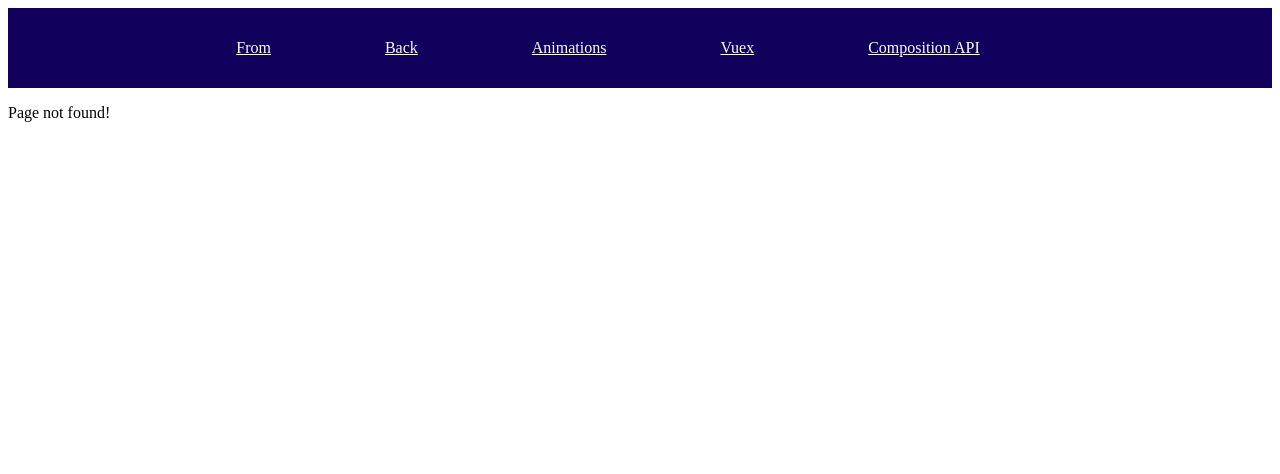
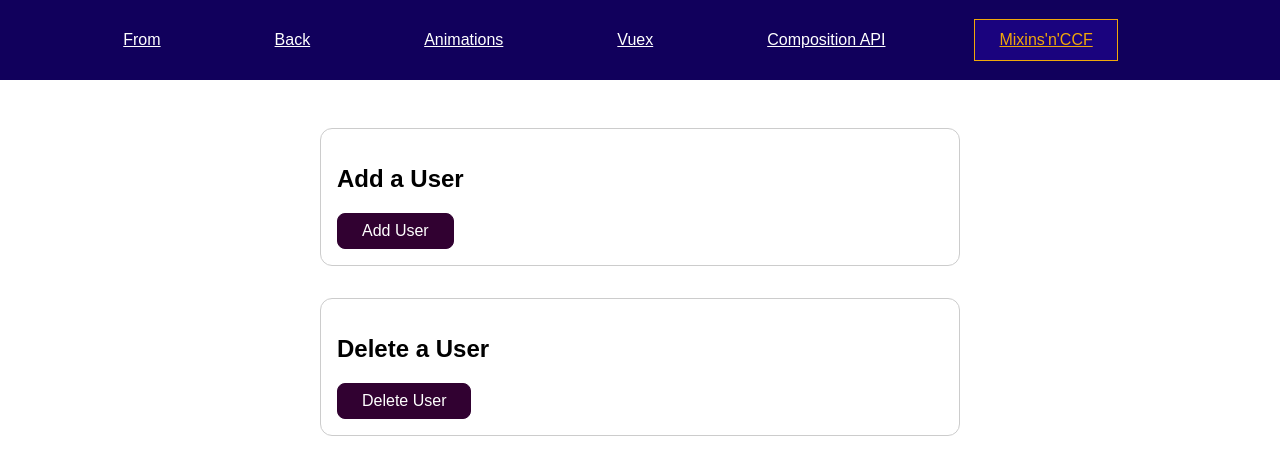
Before and after one commit to abahrisd/vue-mastery, a Vue app: page /mixins in a window 1280 px wide. Before the commit this address had no page. Shown: the top 474 px of the page. Built offline with nearby package versions, Linux system fonts and the light colour scheme.

Commit message:
simple mixin

```diff
--- /dev/null
+++ b/src/components/mixins-ccf/AddUser.vue
@@ -0,0 +1,21 @@
+<template>
+  <user-alert v-if="alertIsVisible" title="Add a User?" @close="hideAlert">
+    <p>Do you want to continue with adding a user?</p>
+  </user-alert>
+  <section>
+    <h2>Add a User</h2>
+    <button @click="showAlert">Add User</button>
+  </section>
+</template>
+
+<script>
+import alertMixin from './mixins/alert';
+import UserAlert from "@/components/mixins-ccf/UserAlert.vue";
+
+export default {
+  components: {
+    UserAlert,
+  },
+  mixins: [alertMixin],
+};
+</script>
--- /dev/null
+++ b/src/components/mixins-ccf/DeleteUser.vue
@@ -0,0 +1,32 @@
+<template>
+  <user-alert v-if="alertIsVisible" title="Delete the User?" @close="hideAlert">
+    <p>Do you want to continue with deleting a user?</p>
+  </user-alert>
+  <section>
+    <h2>Delete a User</h2>
+    <button @click="showAlert">Delete User</button>
+  </section>
+</template>
+
+<script>
+import UserAlert from './UserAlert.vue';
+
+export default {
+  components: {
+    UserAlert,
+  },
+  data() {
+    return {
+      alertIsVisible: false,
+    };
+  },
+  methods: {
+    showAlert() {
+      this.alertIsVisible = true;
+    },
+    hideAlert() {
+      this.alertIsVisible = false;
+    },
+  },
+};
+</script>
--- /dev/null
+++ b/src/components/mixins-ccf/MixinsLayout.vue
@@ -0,0 +1,54 @@
+<script setup>
+
+import AddUser from "@/components/mixins-ccf/AddUser.vue";
+import DeleteUser from "@/components/mixins-ccf/DeleteUser.vue";
+</script>
+
+<template>
+  <main>
+    <add-user></add-user>
+    <delete-user></delete-user>
+  </main>
+</template>
+
+<style>
+* {
+  box-sizing: border-box;
+}
+
+html {
+  font-family: sans-serif;
+}
+
+body {
+  margin: 0;
+}
+
+main {
+  width: 40rem;
+  margin: 3rem auto;
+}
+
+section {
+  margin: 2rem auto;
+  border: 1px solid #ccc;
+  border-radius: 12px;
+  padding: 1rem;
+}
+
+button {
+  font: inherit;
+  background-color: #310131;
+  border: 1px solid #310131;
+  border-radius: 8px;
+  color: white;
+  padding: 0.5rem 1.5rem;
+  cursor: pointer;
+}
+
+button:hover,
+button:active {
+  background-color: #770e77;
+  border-color: #770e77;
+}
+</style>
--- /dev/null
+++ b/src/components/mixins-ccf/UserAlert.vue
@@ -0,0 +1,71 @@
+<template>
+  <div class="backdrop" @click="closeDialog"></div>
+  <dialog open>
+    <header>
+      <h2>{{ title }}</h2>
+    </header>
+    <div>
+      <slot></slot>
+    </div>
+    <menu>
+      <button @click="closeDialog">Close</button>
+    </menu>
+  </dialog>
+</template>
+
+<script>
+export default {
+  props: ['title'],
+  emits: ['close'],
+  methods: {
+    closeDialog() {
+      this.$emit('close');
+    },
+  },
+};
+</script>
+
+<style scoped>
+.backdrop {
+  position: fixed;
+  top: 0;
+  left: 0;
+  width: 100%;
+  height: 100vh;
+  background-color: rgba(0, 0, 0, 0.75);
+  z-index: 10;
+}
+
+dialog {
+  margin: 0;
+  padding: 0;
+  border: none;
+  border-radius: 12px;
+  box-shadow: 0 2px 8px rgba(0, 0, 0, 0.26);
+  position: fixed;
+  top: 30vh;
+  left: calc(50% - 15rem);
+  width: 30rem;
+  background-color: white;
+  z-index: 100;
+  overflow: hidden;
+}
+
+header {
+  width: 100%;
+  padding: 1rem;
+  background-color: #310131;
+  color: white;
+}
+
+dialog div {
+  padding: 1rem;
+}
+
+menu {
+  padding: 1rem;
+  display: flex;
+  justify-content: flex-end;
+  align-items: center;
+}
+</style>
--- /dev/null
+++ b/src/components/mixins-ccf/mixins/alert.js
@@ -0,0 +1,16 @@
+
+export default {
+  data() {
+    return {
+      alertIsVisible: false,
+    };
+  },
+  methods: {
+    showAlert() {
+      this.alertIsVisible = true;
+    },
+    hideAlert() {
+      this.alertIsVisible = false;
+    },
+  },
+};
--- a/src/components/nav/TheNavigation.vue
+++ b/src/components/nav/TheNavigation.vue
@@ -16,6 +16,9 @@
         </li>
         <li>
           <router-link :to="'/composition-api/' + 12">Composition API</router-link>
+        </li>
+        <li>
+          <router-link to="/mixins">Mixins'n'CCF</router-link>
         </li>
         <li>
 <!--          <router-link to="/friends">Friends list</router-link>-->
--- a/src/router.js
+++ b/src/router.js
@@ -9,6 +9,7 @@ const NotFound = () => import("./components/nav/NotFound.vue");
 const AnimationsLayout = () => import("./components/animations/AnimationsLayout.vue");
 const VuexLayout = () => import("./components/vuex/VuexLayout.vue");
 const CompositionApiLayout = () => import("./components/composition/CompositionApiLayout.vue");
+const MixinsLayout = () => import("./components/mixins-ccf/MixinsLayout.vue");
 
 const router = createRouter({
   routes: [
@@ -41,6 +42,12 @@ const router = createRouter({
       path: "/composition-api",
       components: {
         default: CompositionApiLayout,
+      },
+    },
+    {
+      path: "/mixins",
+      components: {
+        default: MixinsLayout,
       },
     },
     {
```
